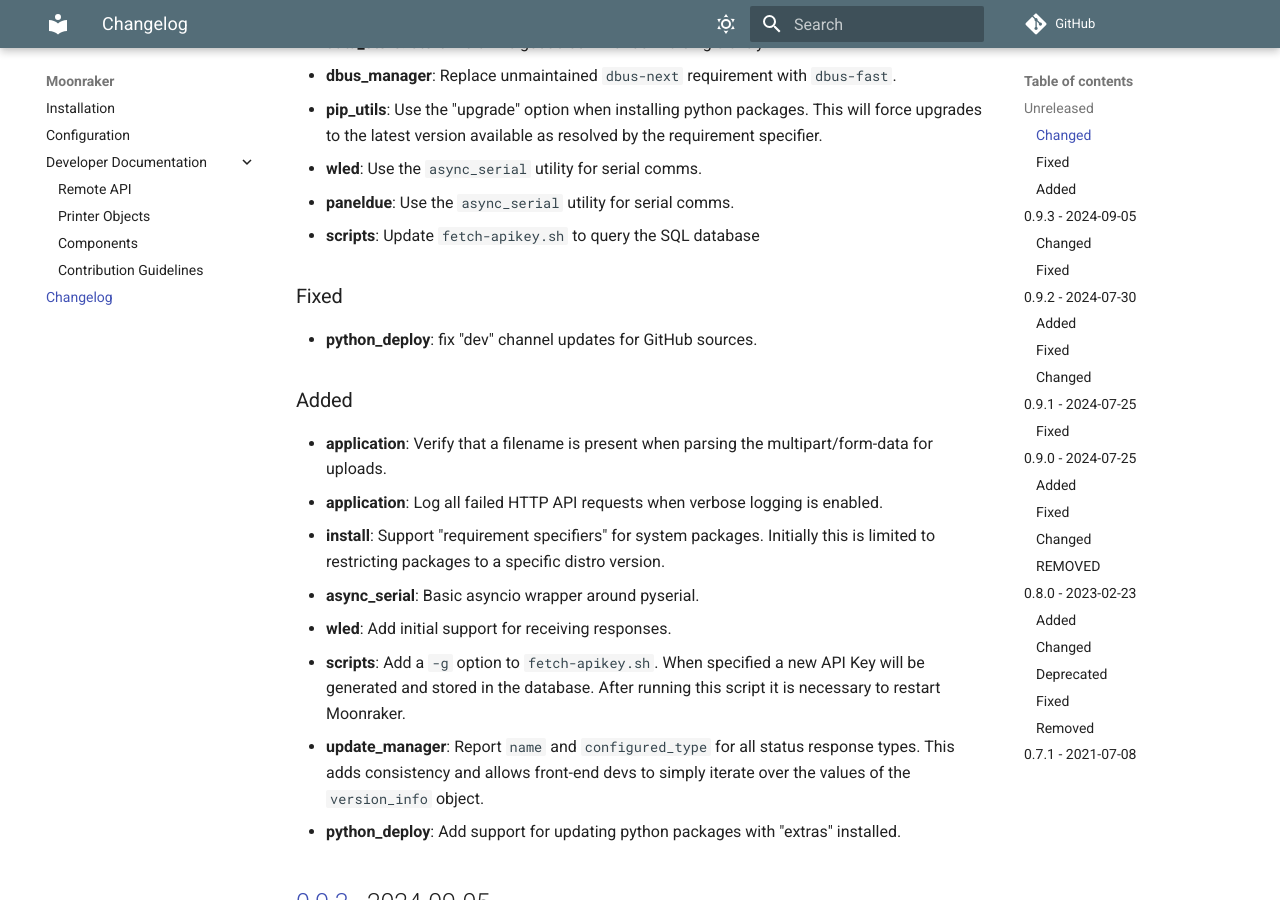
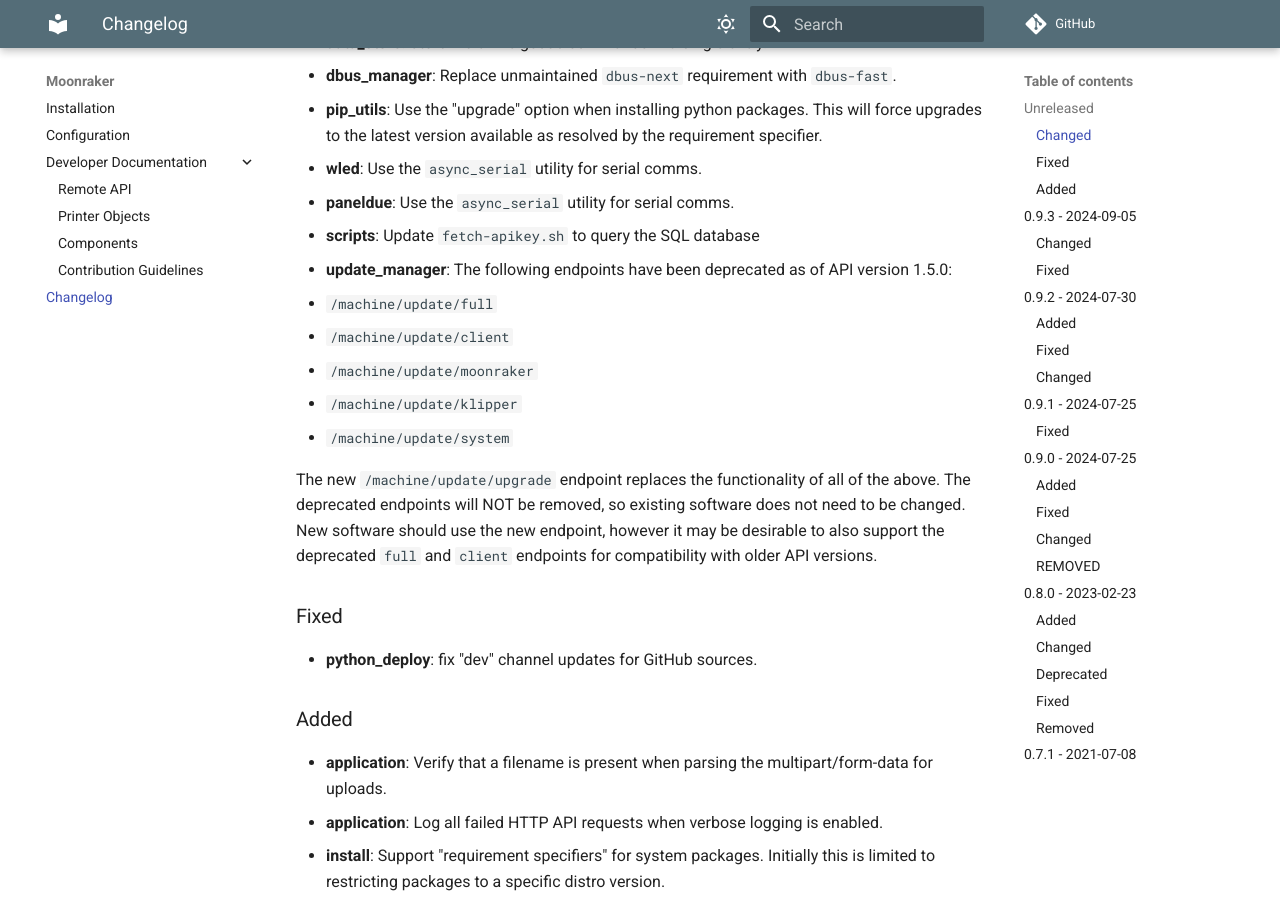
Before and after one commit to Arksine/moonraker, an MkDocs documentation site: the page built from docs/changelog.md, in a window 1280 px wide and 900 px high, scrolled down 354 px. Built offline with MkDocs 1.6.1 and Material for MkDocs 9.7.7, drawn with Linux system fonts in a browser that asks for light colours; comment, search, counter and statistics services are not loaded.

Commit message:
docs: update changelog
Signed-off-by:  Eric Callahan <arksine.code@gmail.com>

```diff
--- a/docs/changelog.md
+++ b/docs/changelog.md
@@ -16,6 +16,20 @@ The format is based on [Keep a Changelog].
 - **wled**: Use the `async_serial` utility for serial comms.
 - **paneldue**: Use the `async_serial` utility for serial comms.
 - **scripts**: Update `fetch-apikey.sh` to query the SQL database
+- **update_manager**: The following endpoints have been deprecated
+  as of API version 1.5.0:
+  - `/machine/update/full`
+  - `/machine/update/client`
+  - `/machine/update/moonraker`
+  - `/machine/update/klipper`
+  - `/machine/update/system`
+
+  The new `/machine/update/upgrade` endpoint replaces the functionality
+  of all of the above.  The deprecated endpoints will NOT be removed,
+  so existing software does not need to be changed.  New software
+  should use the new endpoint, however it may be desirable to also
+  support the deprecated `full` and `client` endpoints for compatibility
+  with older API versions.
 
 ### Fixed
 - **python_deploy**: fix "dev" channel updates for GitHub sources.
```
